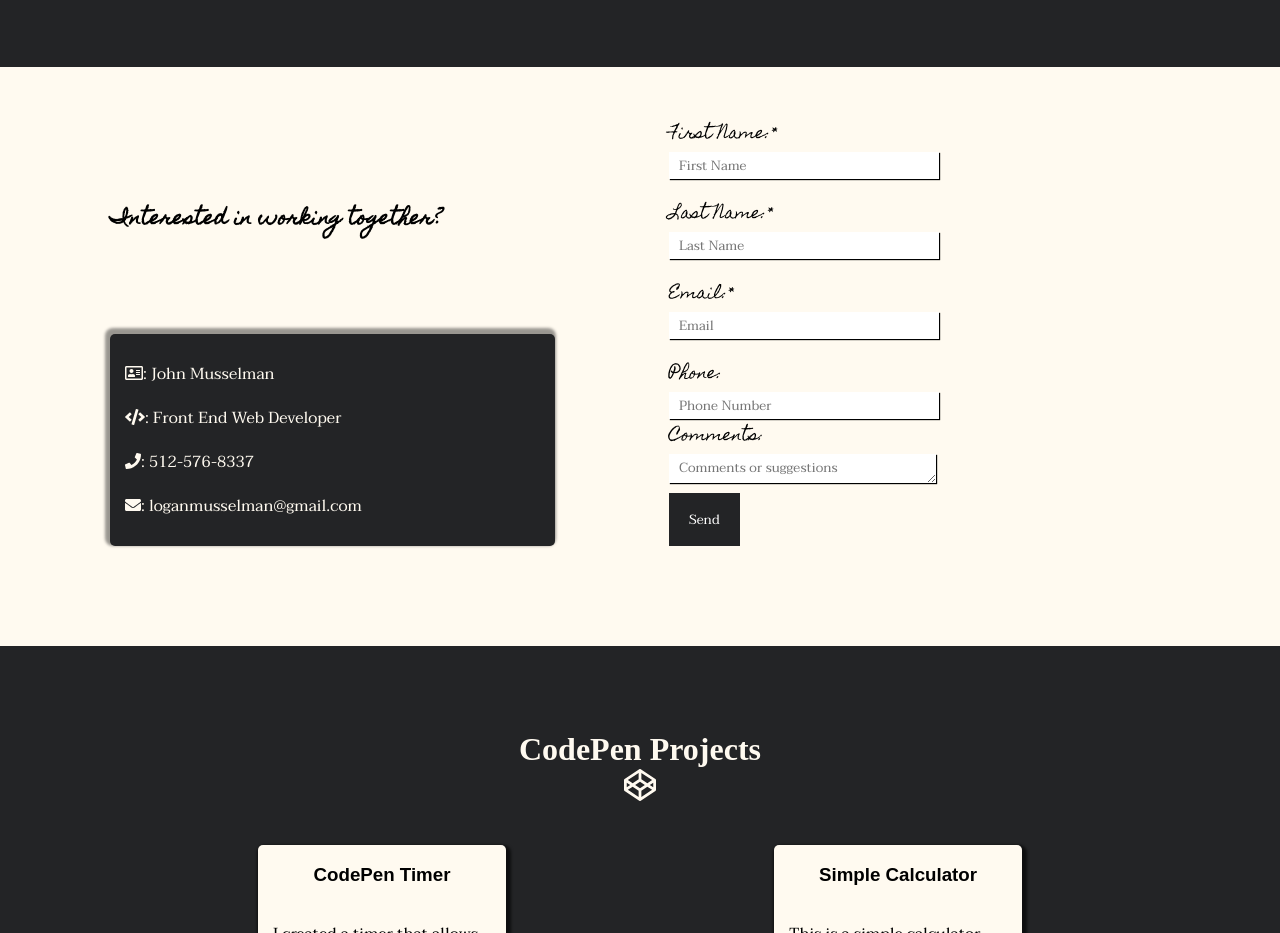
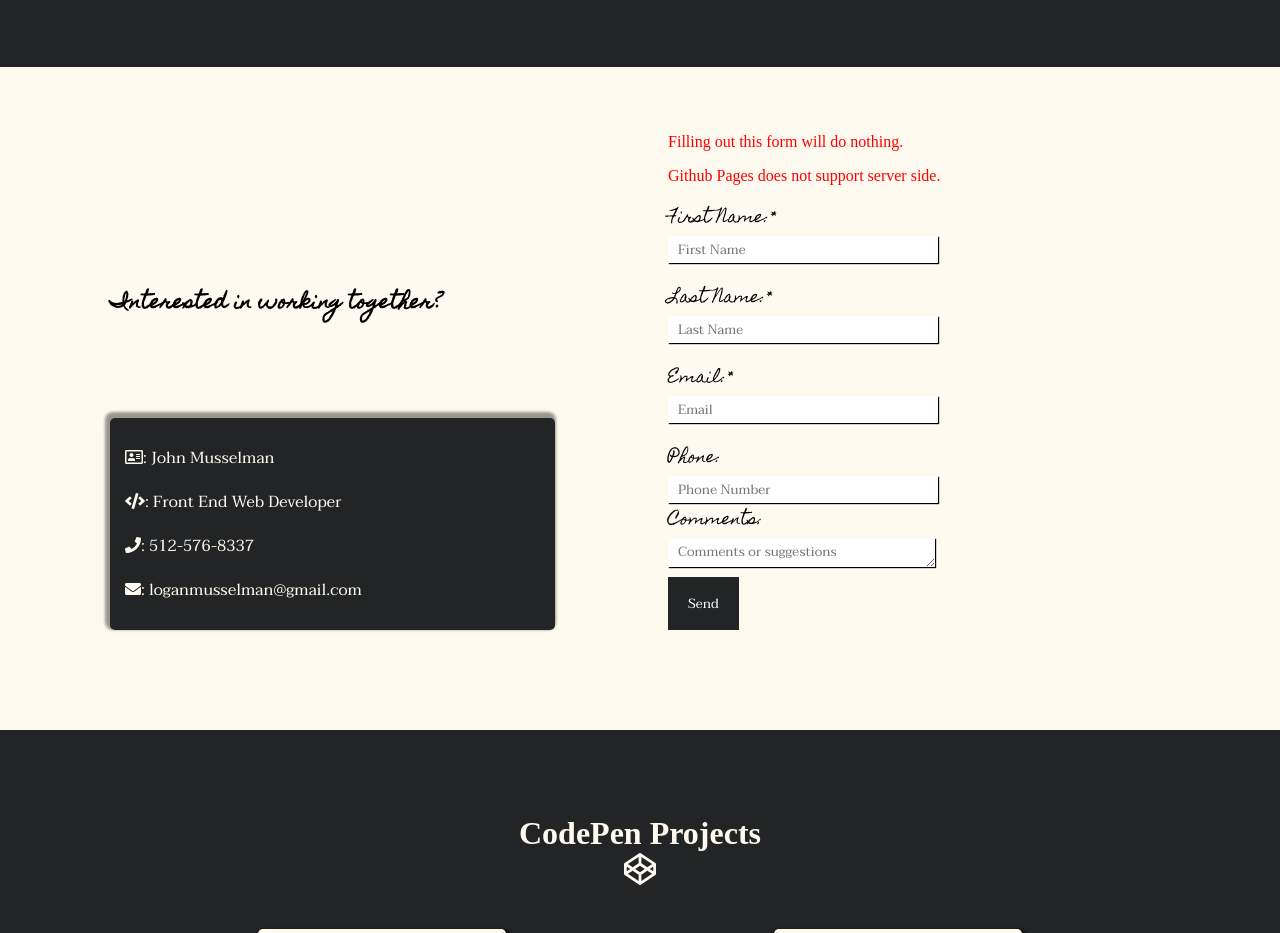
Before and after one commit to loganmusselman/old-folio, a website: page index.html in a window 1280 px wide. Shown: the part 1820-2753 px from the top of the page. Drawn offline with Linux system fonts and the light colour scheme; a web font is replaced by a local one.

Commit message:
form warning

```diff
--- a/index.html
+++ b/index.html
@@ -51,6 +51,8 @@
 	<div class="contactForm">
 		<h3 class="interest">Interested in working together?</h3>
 		<form class="form" name="form" onsubmit="return formValidator(event)" role="form" action="http://127.0.0.1:8081/" method="POST">
+			<p class="warning"> Filling out this form will do nothing.</p>
+			<p class="warning"> Github Pages does not support server side.</p>
 			<label for="name">First Name:* </label>
 			<input style="display: block" type="text" id="first" placeholder="First Name" name="firstname" size="30%"/>
 			<span id="firstErr"></span><br>
@@ -66,6 +68,7 @@
 			<label for="text">Comments: </label>
 			<textarea style="display: block" type="textarea" name="message" placeholder="Comments or suggestions" size="30%" cols="30" rows=10></textarea>
 			<button class="submit" type="submit">Send</button>
+
 		</form>
 
 		<div class="contact-info">
--- a/public/portfolio.css
+++ b/public/portfolio.css
@@ -1021,6 +1021,12 @@ input, textarea {
 	padding-bottom: 15px;
 }
 
+.warning {
+	grid-column: 3 / 4;
+	grid-row: 3;
+	color: red;
+}
+
 .error {
   width  : 100%;
   padding: 0;
```
